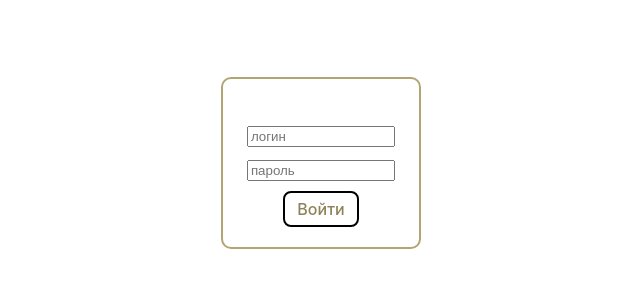
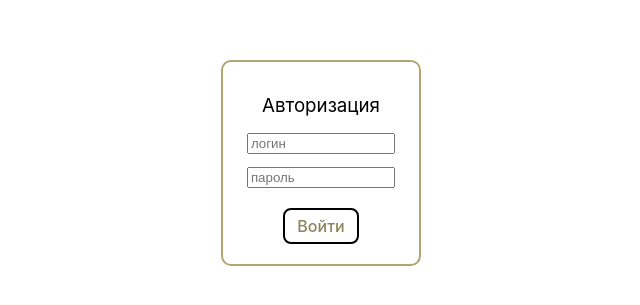
Before and after one commit to CTEPXMGN/QuickRestoTest, a React (Vite) app in the folder quickresto-app/: page / in a window 1280 px wide. Shown: the part 237-542 px from the top of the page, without its empty margins (319-959 px from the left). Built offline with nearby package versions, Linux system fonts and the light colour scheme; the HTML template or start-up script is replaced by a standard one.

Commit message:
changed styles

```diff
--- a/quickresto-app/src/components/auth_form/auth_form.css
+++ b/quickresto-app/src/components/auth_form/auth_form.css
@@ -1,20 +1,34 @@
-.auth_container {
+.auth__container {
   width: 200px;
   padding: 20px;
   border: 2px solid rgb(179, 165, 115);
   border-radius: 10px;
+  display: flex;
+  flex-direction: column;
+  justify-content: center;
+  align-items: center;
 }
 
-.auth_input-login {
+.auth__title {
+  color: black;
+  padding: 10px;
+}
+
+.auth__input-login {
   width: 95%;
   margin-bottom: 10px;
 }
 
-.auth_input-password {
+.auth__input-password {
   width: 95%;
-  margin-bottom: 10px;
+  margin-bottom: 20px;
 }
 
-.auth_button {
+.auth__message {
+  color: red;
+  padding-bottom: 10px;
+}
+
+.auth__button {
   padding: 6px 12px;
 }
--- a/quickresto-app/src/components/auth_form/auth_form.jsx
+++ b/quickresto-app/src/components/auth_form/auth_form.jsx
@@ -15,6 +15,7 @@ const checkUser = (loginValue, passwordValue) => {
 const AuthForm = ({ isAuth, setIsAuth }) => {
   const [loginValue, setLoginValue] = useState('');
   const [passwordValue, setPasswordValue] = useState('');
+  const [userValid, setUserValid] = useState(false);
 
   function changeLoginValue(event) {
     setLoginValue(event.target.value);
@@ -28,7 +29,7 @@ const AuthForm = ({ isAuth, setIsAuth }) => {
     if (checkUser(loginValue, passwordValue)) {
       saveUser(loginValue, passwordValue);
     } else {
-      alert('Логин или пароль введены неверно.');
+      setUserValid(true);
     }
   }
 
@@ -37,22 +38,27 @@ const AuthForm = ({ isAuth, setIsAuth }) => {
   }
 
   return (
-    <div className="auth_container">
-      <p>Авторизация</p>
+    <div className="auth__container">
+      <h3 className="auth__title">Авторизация</h3>
       <form action="submit" onSubmit={handlerSubmitLogin}>
         <input
           type="text"
-          className="auth_input-login"
+          className="auth__input-login"
           placeholder="логин"
           onChange={changeLoginValue}
         />
         <input
           type="password"
-          className="auth_input-password"
+          className="auth__input-password"
           placeholder="пароль"
           onChange={changePasswordValue}
         />
-        <button className="auth_button">Войти</button>
+        {userValid ? (
+          <p className="auth__message">Неверный логин или пароль</p>
+        ) : (
+          <></>
+        )}
+        <button className="auth__button">Войти</button>
       </form>
     </div>
   );
--- a/quickresto-app/src/components/map/map_of_city/map_of_city.jsx
+++ b/quickresto-app/src/components/map/map_of_city/map_of_city.jsx
@@ -60,7 +60,7 @@ const MapOfCity = ({ setIsAuth }) => {
         Выйти
       </button>
       <button className="clear-button" onClick={handlerClickReset}>
-        Сброcить изменения
+        Сброc
       </button>
       <Clients
         setModalActive={setModalActive}
```
